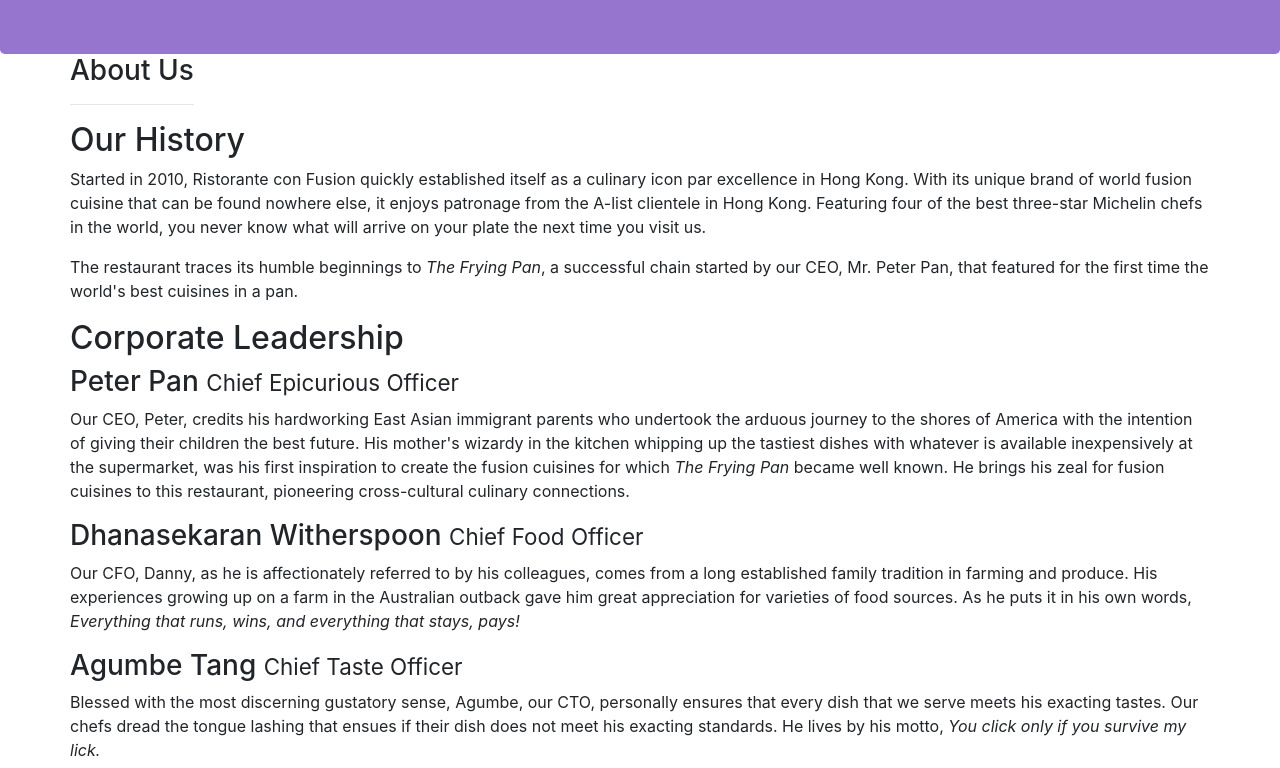
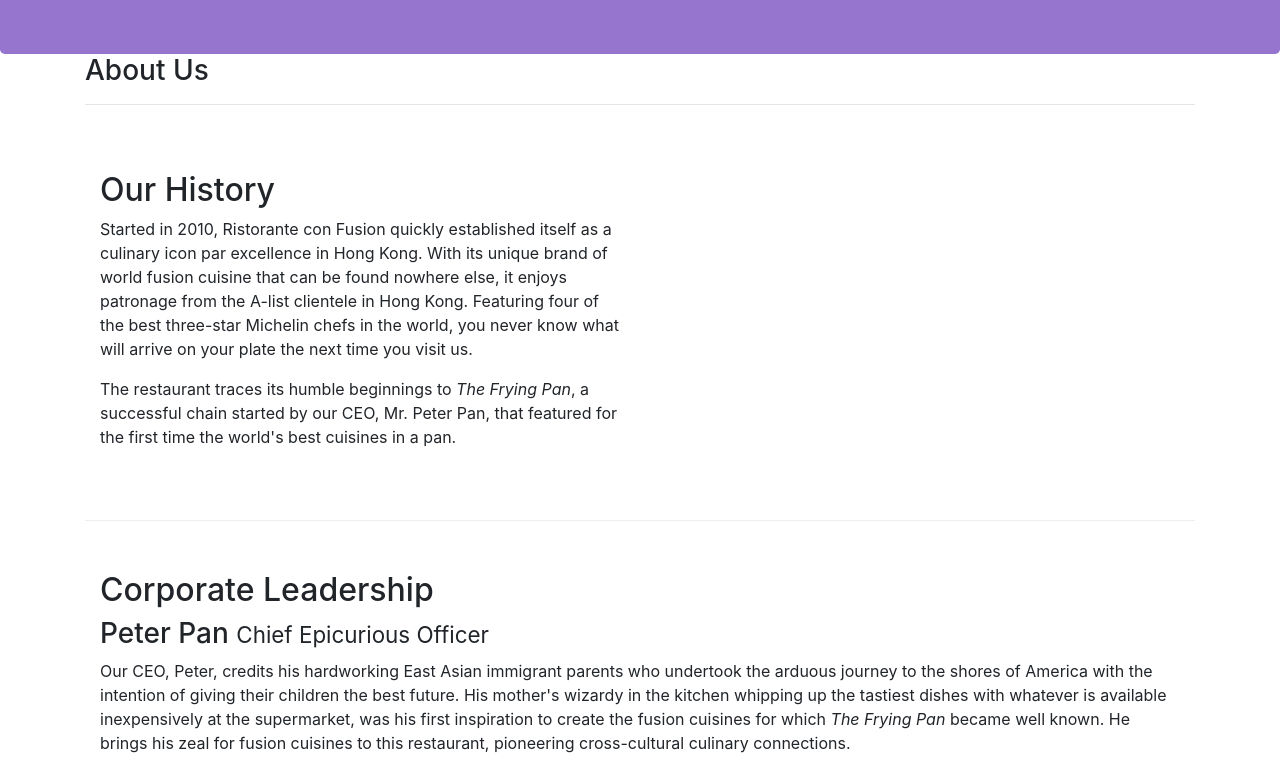
Before and after one commit to harmardir/conFusion, a website: page aboutus.html in a window 1280 px wide. Shown: the part 240-1008 px from the top of the page. Drawn offline with nearby package versions, Linux system fonts and the light colour scheme.

Commit message:
Assignment 1 - Task 2 & 3

```diff
--- a/aboutus.html
+++ b/aboutus.html
@@ -32,14 +32,14 @@
 
     <div class="container">
         <div class="row">
-            <div>
+            <div class="col-12">
                <h3>About Us</h3>
                <hr>
             </div>
         </div>
 
-        <div class="row">
-            <div>
+        <div class="row row-content">
+            <div class="col-sm-6">
                 <h2>Our History</h2>
                 <p>Started in 2010, Ristorante con Fusion quickly established itself as a culinary icon par excellence in Hong Kong. With its unique brand of world fusion cuisine that can be found nowhere else, it enjoys patronage from the A-list clientele in Hong Kong.  Featuring four of the best three-star Michelin chefs in the world, you never know what will arrive on your plate the next time you visit us.</p>
                 <p>The restaurant traces its humble beginnings to <em>The Frying Pan</em>, a successful chain started by our CEO, Mr. Peter Pan, that featured for the first time the world's best cuisines in a pan.</p>
@@ -49,17 +49,17 @@
         </div>
 
 
-        <div class="row">
-            <div>
+        <div class="row row-content">
+            <div class="col-12">
                 <h2>Corporate Leadership</h2>
                 <h3>Peter Pan <small>Chief Epicurious Officer</small></h3>
-                <p>Our CEO, Peter, credits his hardworking East Asian immigrant parents who undertook the arduous journey to the shores of America with the intention of giving their children the best future. His mother's wizardy in the kitchen whipping up the tastiest dishes with whatever is available inexpensively at the supermarket, was his first inspiration to create the fusion cuisines for which <em>The Frying Pan</em> became well known. He brings his zeal for fusion cuisines to this restaurant, pioneering cross-cultural culinary connections.</p>
+                <p class="d-none d-sm-block">Our CEO, Peter, credits his hardworking East Asian immigrant parents who undertook the arduous journey to the shores of America with the intention of giving their children the best future. His mother's wizardy in the kitchen whipping up the tastiest dishes with whatever is available inexpensively at the supermarket, was his first inspiration to create the fusion cuisines for which <em>The Frying Pan</em> became well known. He brings his zeal for fusion cuisines to this restaurant, pioneering cross-cultural culinary connections.</p>
                 <h3>Dhanasekaran Witherspoon <small>Chief Food Officer</small></h3>
-                <p>Our CFO, Danny, as he is affectionately referred to by his colleagues, comes from a long established family tradition in farming and produce. His experiences growing up on a farm in the Australian outback gave him great appreciation for varieties of food sources. As he puts it in his own words, <em>Everything that runs, wins, and everything that stays, pays!</em></p>
+                <p class="d-none d-sm-block">Our CFO, Danny, as he is affectionately referred to by his colleagues, comes from a long established family tradition in farming and produce. His experiences growing up on a farm in the Australian outback gave him great appreciation for varieties of food sources. As he puts it in his own words, <em>Everything that runs, wins, and everything that stays, pays!</em></p>
                 <h3>Agumbe Tang <small>Chief Taste Officer</small></h3>
-                <p>Blessed with the most discerning gustatory sense, Agumbe, our CTO, personally ensures that every dish that we serve meets his exacting tastes. Our chefs dread the tongue lashing that ensues if their dish does not meet his exacting standards. He lives by his motto, <em>You click only if you survive my lick.</em></p>
+                <p class="d-none d-sm-block">Blessed with the most discerning gustatory sense, Agumbe, our CTO, personally ensures that every dish that we serve meets his exacting tastes. Our chefs dread the tongue lashing that ensues if their dish does not meet his exacting standards. He lives by his motto, <em>You click only if you survive my lick.</em></p>
                 <h3>Alberto Somayya <small>Executive Chef</small></h3>
-                <p>Award winning three-star Michelin chef with wide International experience having worked closely with whos-who in the culinary world, he specializes in creating mouthwatering Indo-Italian fusion experiences. He says, <em>Put together the cuisines from the two craziest cultures, and you get a winning hit! Amma Mia!</em></p>
+                <p class="d-none d-sm-block">Award winning three-star Michelin chef with wide International experience having worked closely with whos-who in the culinary world, he specializes in creating mouthwatering Indo-Italian fusion experiences. He says, <em>Put together the cuisines from the two craziest cultures, and you get a winning hit! Amma Mia!</em></p>
             </div>
        </div>
 
```
